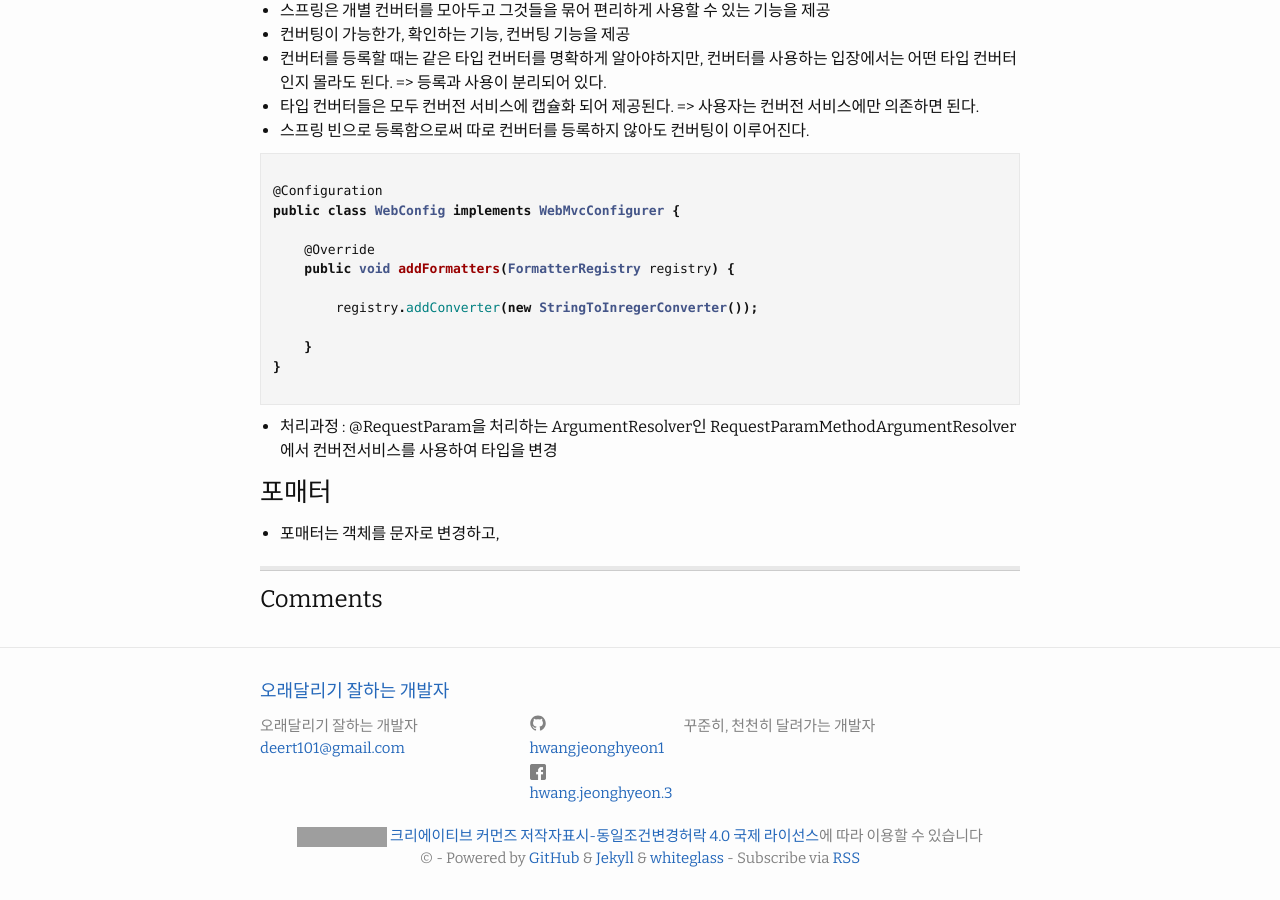
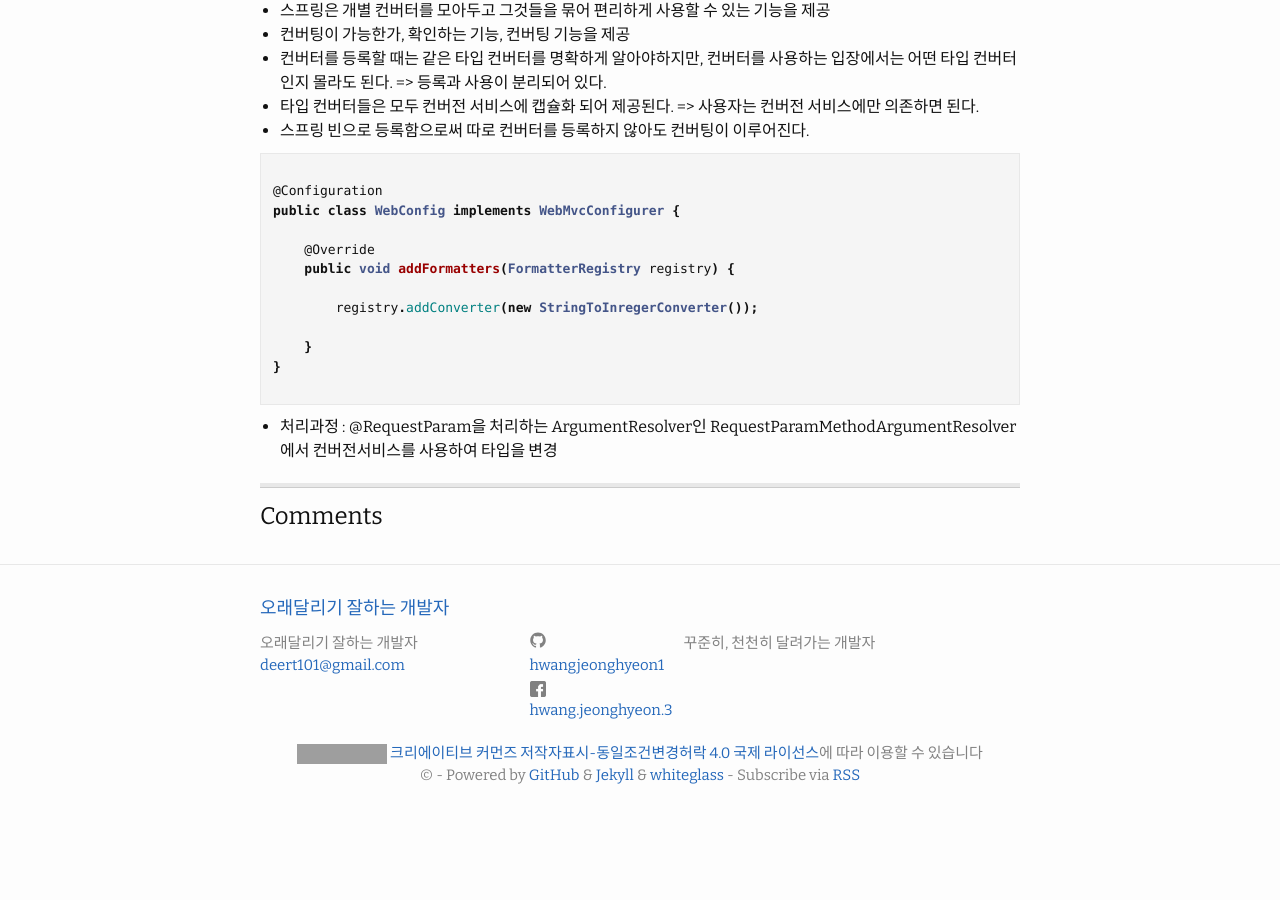
Before and after one commit to HWANGJEONGHYEON1/HWANGJEONGHYEON1.github.io, a Jekyll site: the page built from _posts/2021-12-30-typeconverter.md, in a window 1280 px wide and 900 px high, scrolled down 982 px. Built offline with Jekyll 4.4.1, drawn with Linux system fonts in a browser that asks for light colours; comment, search, counter and statistics services are not loaded; after the commit the page ends 1799 px from its top, so only the background shows below that; grey boxes are pictures that could not be loaded.

Commit message:
[study] typeConverter

````diff
--- a/_posts/2021-12-30-typeconverter.md
+++ b/_posts/2021-12-30-typeconverter.md
@@ -67,7 +67,3 @@ public class WebConfig implements WebMvcConfigurer {
 ```
 
 - 처리과정 : @RequestParam을 처리하는 ArgumentResolver인 RequestParamMethodArgumentResolver에서 컨버전서비스를 사용하여 타입을 변경
-
-
-### 포매터
-- 포매터는 객체를 문자로 변경하고,
````
